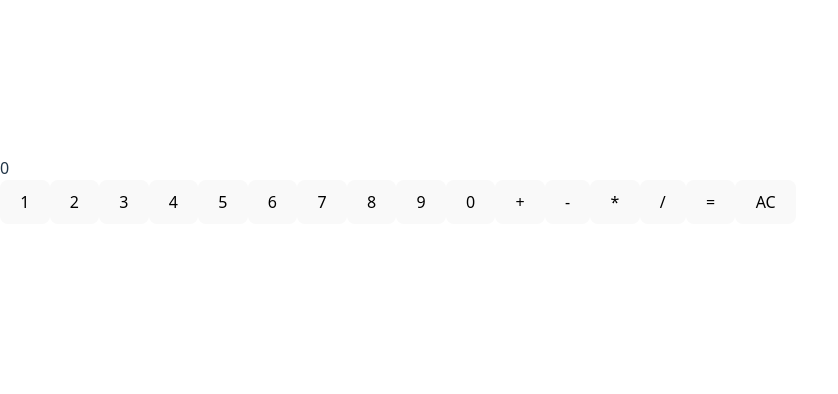
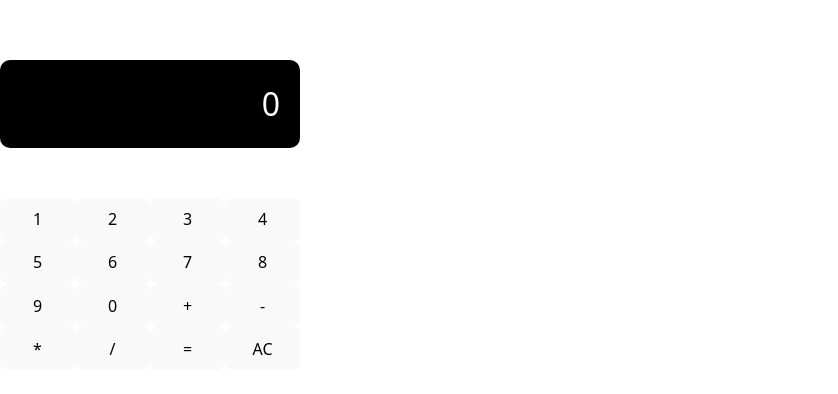
Before and after one commit to Umwizer/Calculator-App, a React (Vite) app in the folder calculatorAp/: page / in a window 1280 px wide. Shown: the part 210-604 px from the top of the page, without its empty margins (0-838 px from the left). Built offline with nearby package versions, Linux system fonts and the light colour scheme.

Commit message:
calaculator

```diff
--- a/calculatorAp/src/App.tsx
+++ b/calculatorAp/src/App.tsx
@@ -16,7 +16,7 @@
 // }
 // export default App;
 import Calculator from "./components/Calculator";
-function App() {
+function App(): React.JSX.Element {
   return (
     <div>
       {" "}
--- a/calculatorAp/src/components/Calculator.tsx
+++ b/calculatorAp/src/components/Calculator.tsx
@@ -61,7 +61,7 @@ function Calculator(): React.JSX.Element {
         <div className="display">{value || previousValue || "0"}</div>
       </div>
 
-      <div className="buttons-grid">
+      <div className="buttons">
         {/* Number buttons */}
         {["1", "2", "3", "4", "5", "6", "7", "8", "9", "0"].map((num) => (
           <button key={num} onClick={() => handleNumberClick(num)}>
--- a/calculatorAp/src/components/Calculators.css
+++ b/calculatorAp/src/components/Calculators.css
@@ -1,4 +1,4 @@
-.calculator {
+.calculator-container {
   width: 300px;
   margin: 50px auto;
   background: #000;
@@ -8,4 +8,19 @@
 }
 .display {
   background: 444;
+  color: white;
+  font-size: 2em;
+  padding: 20px;
+  text-align: right;
 }
+.buttons {
+  display: grid;
+  grid-template-columns: repeat(4, 1fr);
+}
+.buttons.orange {
+  background: orange;
+  color: white;
+}
+.buttons.zero {
+  grid-column: span 2;
+}
```
